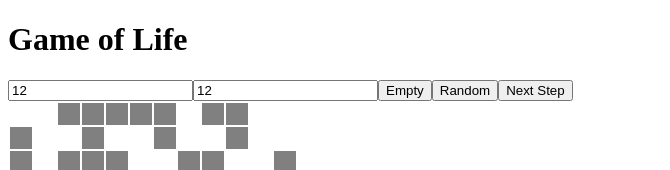
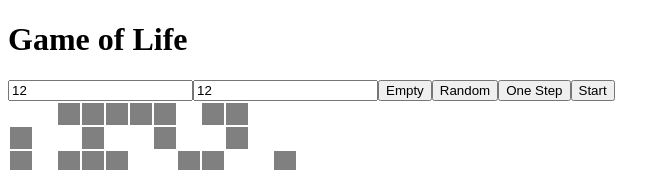
Before and after one commit to domis4/angular2-game-of-life, an Angular app: page / in a window 1280 px wide. Shown: the top 170 px of the page, without its empty margins (0-670 px from the left). Built offline with nearby package versions, Linux system fonts and the light colour scheme.

Commit message:
add basic autoplay function

```diff
--- a/src/app/game-of-life/game.service.ts
+++ b/src/app/game-of-life/game.service.ts
@@ -100,4 +100,10 @@ export class GameService {
     });
     this.grid = tempGrid;
   }
+
+  autoPlay() {
+    setInterval(() => {
+      this.nextStep();
+    }, 200);
+  }
 }
--- a/src/app/game-of-life/grid/grid.component.html
+++ b/src/app/game-of-life/grid/grid.component.html
@@ -3,7 +3,8 @@
 <input type="text" [(ngModel)]="gridSize[1]" />
 <input type="submit" value="Empty" (click)="reinitGrid('empty')" />
 <input type="submit" value="Random" (click)="reinitGrid('random')" />
-<input type="submit" value="Next Step" (click)="nextStep()" />
+<input type="submit" value="One Step" (click)="nextStep()" />
+<input type="submit" value="Start" (click)="autoPlay()" />
 
 
 <table class="grid">
--- a/src/app/game-of-life/grid/grid.component.ts
+++ b/src/app/game-of-life/grid/grid.component.ts
@@ -39,4 +39,8 @@ export class GridComponent implements OnInit {
     this.gameService.nextStep();
   }
 
+  autoPlay() {
+    this.gameService.autoPlay();
+  }
+
 }
```
